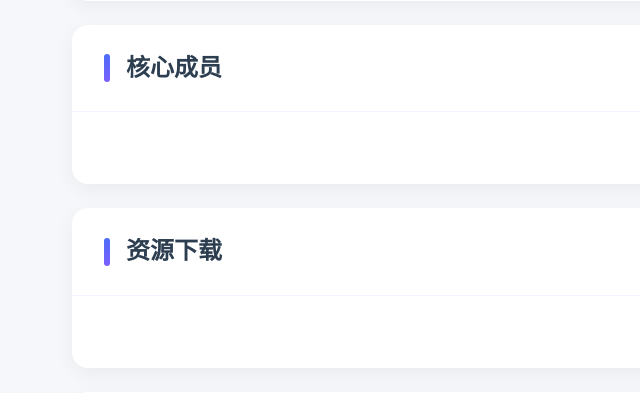
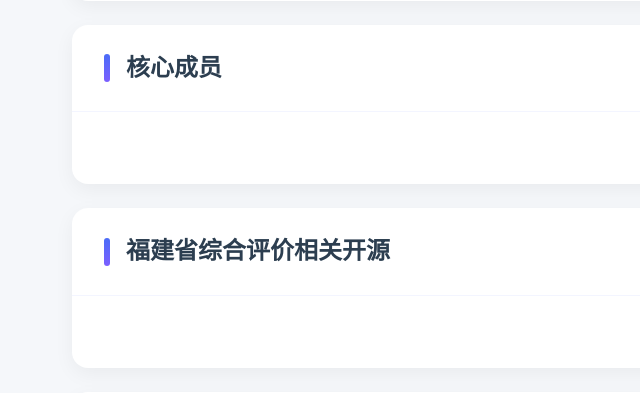
Before and after one commit to xiyi648/qingke-server, a Flask app: template templates/pc_index.html in a window 1280 px wide. Shown: the part 808-1201 px from the top of the page, without its empty margins (0-640 px from the left). Run offline with Flask 3, Linux system fonts and the light colour scheme; the template is opened without the code that fills it, so the values that code supplies are empty.

Commit message:
Update pc_index.html

```diff
--- a/templates/pc_index.html
+++ b/templates/pc_index.html
@@ -129,7 +129,7 @@
             </div>
         </div>
         <div class="card">
-            <div class="card-title">资源下载</div>
+            <div class="card-title">福建省综合评价相关开源</div>
             <div class="card-content">
                 <div class="resources">
                     {% for res in resources %}
```
